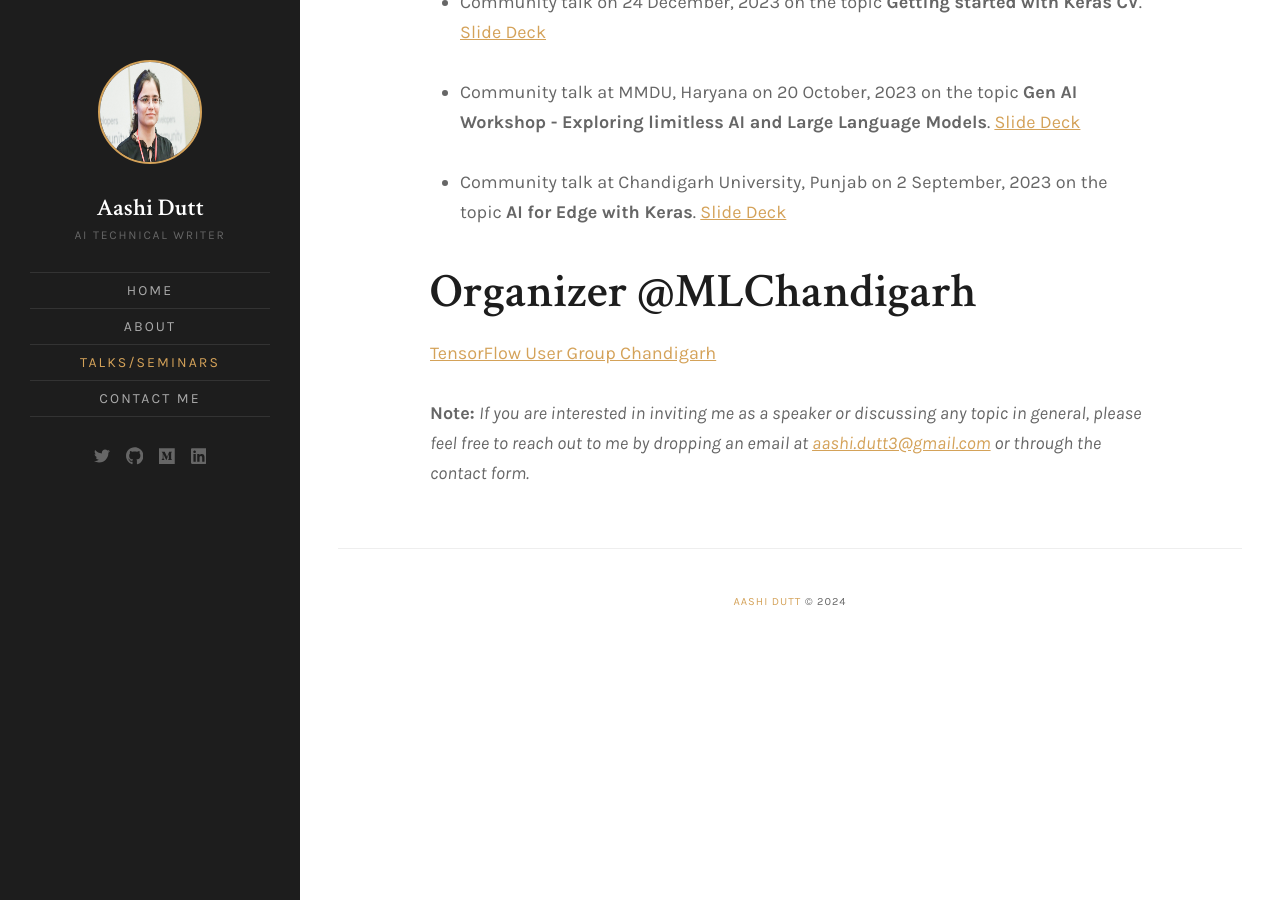
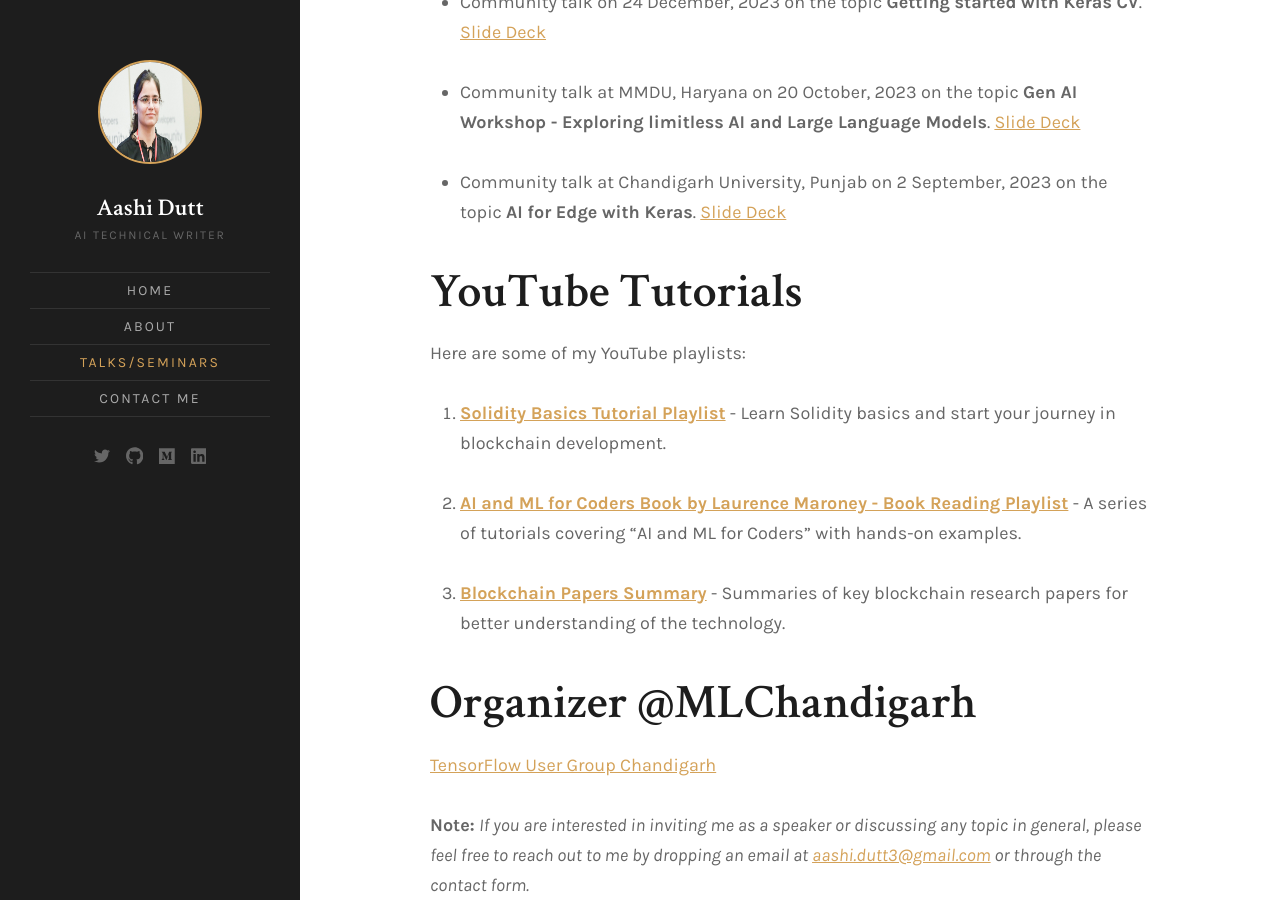
Before and after one commit to AashiDutt/aashidutt.github.io, a Jekyll site: the page built from talks.md, in a window 1280 px wide and 900 px high, scrolled down 2440 px. Built offline with Jekyll 4.4.1, drawn with Linux system fonts in a browser that asks for light colours; a script that is not in the unit is left out.

Commit message:
Update talks.md

```diff
--- a/talks.md
+++ b/talks.md
@@ -40,6 +40,16 @@ I love to learn from and meet a lot of new people specially in the tech industry
 
 - Community talk at Chandigarh University, Punjab on 2 September, 2023 on the topic <b>AI for Edge with Keras</b>. <a href="https://github.com/AashiDutt/Talks-and-Presentations/blob/main/AI%20for%20Edge%20with%20Keras.pdf">Slide Deck</a>
 
+# YouTube Tutorials
+
+Here are some of my YouTube playlists:
+
+1. **[Solidity Basics Tutorial Playlist](https://www.youtube.com/playlist?list=PL3drL6Caa2cWA7edMZqpkP3KMKjRxIPwh)** - Learn Solidity basics and start your journey in blockchain development.
+
+2. **[AI and ML for Coders Book by Laurence Maroney - Book Reading Playlist](https://www.youtube.com/playlist?list=PL3drL6Caa2cW0qw3FMhX1e0KUHmbeFLyS)** - A series of tutorials covering "AI and ML for Coders" with hands-on examples.
+
+3. **[Blockchain Papers Summary](https://www.youtube.com/playlist?list=PL3drL6Caa2cWt9Z5VSqrHLI6XTmybnMrf)** - Summaries of key blockchain research papers for better understanding of the technology.
+
 # Organizer @MLChandigarh
 
 <a href="https://www.commudle.com/communities/tfug-chandigarh">TensorFlow User Group Chandigarh</a>
```
